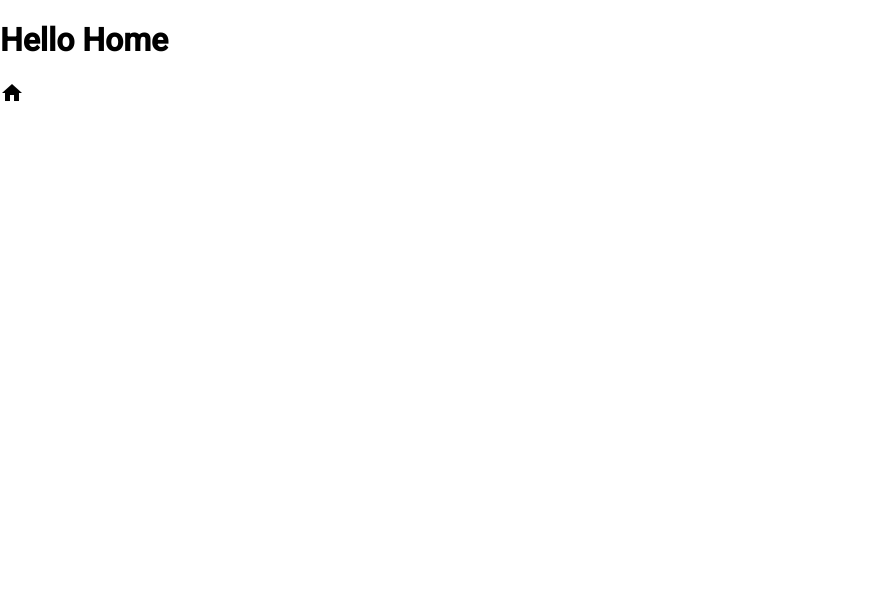
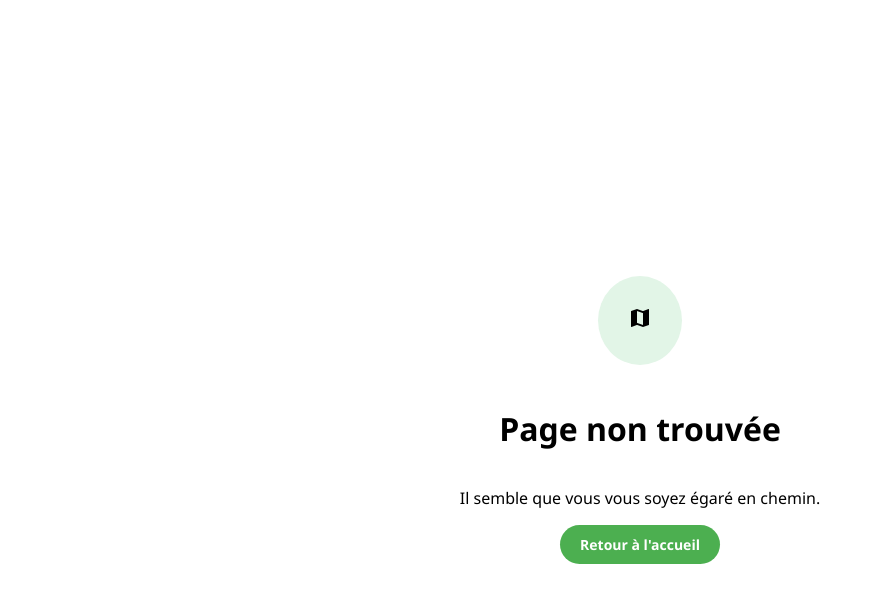
Before and after one commit to Rignchen/322_browser_project, an Angular app: page / in a window 1280 px wide. Shown: the top 602 px of the page, without its empty margins (0-880 px from the left). Built offline with nearby package versions, Linux system fonts and the light colour scheme.

Commit message:
modified app according PR comments

```diff
--- a/src/app/app.component.html
+++ b/src/app/app.component.html
@@ -1 +1 @@
-<router-outlet></router-outlet>
+<router-outlet/>
--- a/src/app/app.routes.ts
+++ b/src/app/app.routes.ts
@@ -1,12 +1,10 @@
 import { Routes } from '@angular/router';
 import { Error404Component } from './components/error404/error404.component';
 import { Error500Component } from './components/error500/error500.component';
-import { HomeComponent } from './components/home/home.component';
 
 
 export const routes: Routes = [
 
-    {path: '',component: HomeComponent},
     {path: '500',component: Error500Component},
     {path: '**' ,component: Error404Component},
 
--- a/src/app/components/home/home.component.html
+++ /dev/null
@@ -1,2 +0,0 @@
-<h1>Hello Home</h1>
-<mat-icon aria-hidden="false" aria-label="Example home icon" fontIcon="home"></mat-icon>
```
Also changed, not shown: src/app/components/home/home.component.ts (deleted, +0 -12 lines), src/app/components/home/home.component.scss (deleted), 1 other file (tests, documents, lock files or other folders).
